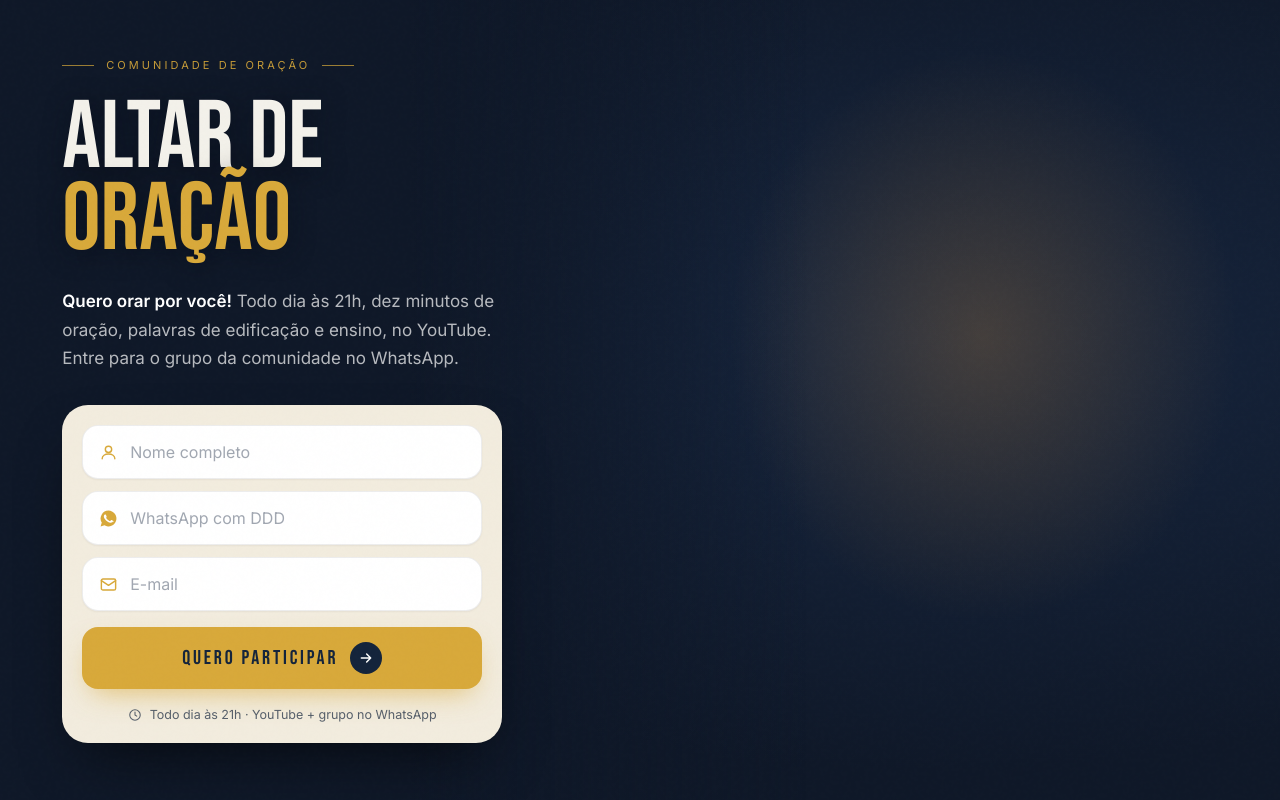
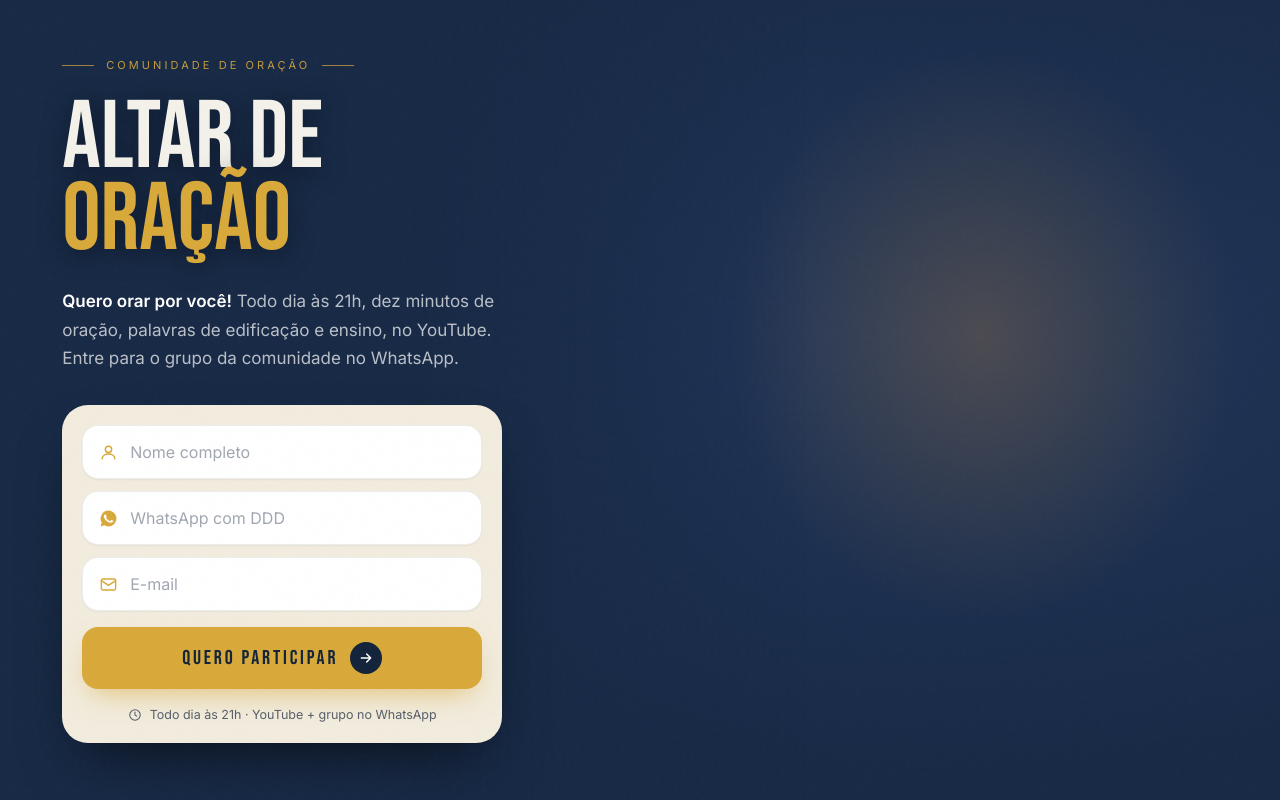
Before and after one commit to arthurrrangel/altomir-rangel, a Next.js app: page /altardanoite in a window 1280 px wide. Built offline with nearby package versions, Linux system fonts and the light colour scheme; a web font is replaced by a local one.

Commit message:
Mobile: navy um pouco mais claro

```diff
--- a/app/altardanoite/page.tsx
+++ b/app/altardanoite/page.tsx
@@ -27,14 +27,14 @@ export const metadata: Metadata = {
 
 export default function Page() {
   return (
-    <main className="relative w-full overflow-hidden bg-[#0f1828] text-white antialiased">
+    <main className="relative w-full overflow-hidden bg-[#182A46] text-white antialiased">
       <section
-        className="relative min-h-[100svh] w-full overflow-hidden bg-[#0f1828] text-center lg:grid lg:grid-cols-[1.08fr_0.92fr] lg:items-stretch lg:text-left"
+        className="relative min-h-[100svh] w-full overflow-hidden bg-[#182A46] text-center lg:grid lg:grid-cols-[1.08fr_0.92fr] lg:items-stretch lg:text-left"
       >
         {/* fundo radial só no desktop (mobile fica navy uniforme) */}
         <div
           className="pointer-events-none absolute inset-0 z-0 hidden lg:block"
-          style={{ background: 'radial-gradient(ellipse at 72% 42%, #17263f 0%, #0f1828 66%)' }}
+          style={{ background: 'radial-gradient(ellipse at 72% 42%, #21365A 0%, #182A46 66%)' }}
         />
         {/* brilho atrás do título (desktop) */}
         <div
@@ -62,7 +62,7 @@ export default function Page() {
           />
           <div
             className="absolute inset-0"
-            style={{ background: 'linear-gradient(to bottom, rgba(15,24,40,0) 70%, #0f1828 94%)' }}
+            style={{ background: 'linear-gradient(to bottom, rgba(24,42,70,0) 70%, #182A46 94%)' }}
           />
         </div>
 
@@ -77,7 +77,7 @@ export default function Page() {
         {/* blend desktop */}
         <div
           className="pointer-events-none absolute inset-0 z-[1] hidden lg:block"
-          style={{ background: 'linear-gradient(to right, #0f1828 0%, #0f1828 32%, rgba(15,24,40,0.62) 45%, rgba(15,24,40,0) 63%)' }}
+          style={{ background: 'linear-gradient(to right, #182A46 0%, #182A46 32%, rgba(24,42,70,0.62) 45%, rgba(24,42,70,0) 63%)' }}
         />
 
         {/* ===== CONTEÚDO ===== */}
```
